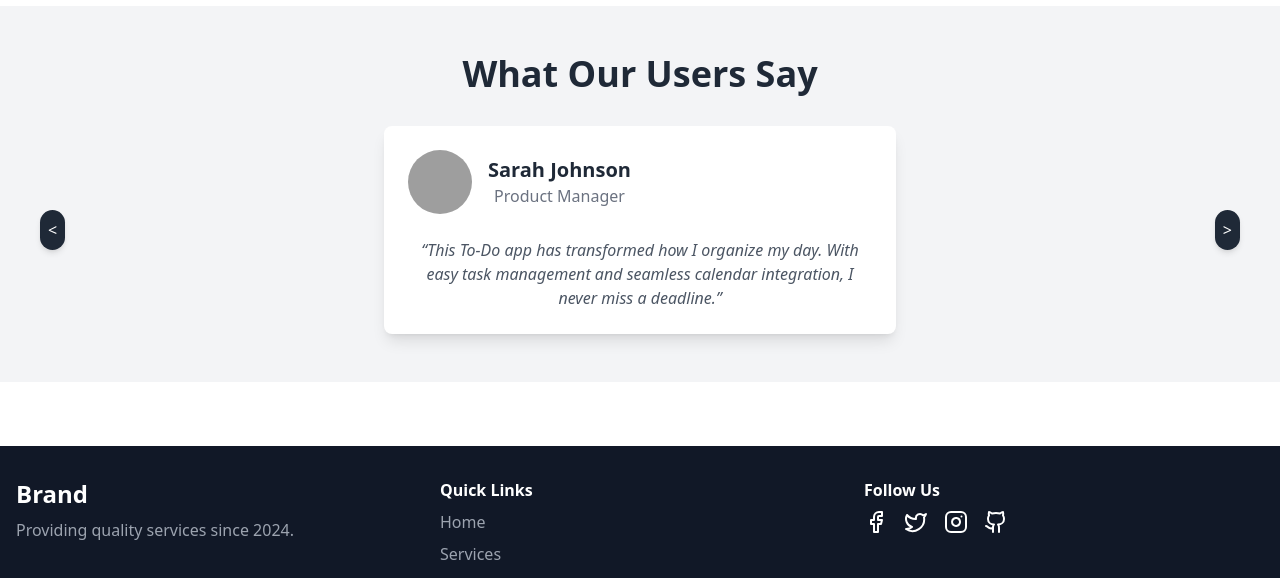
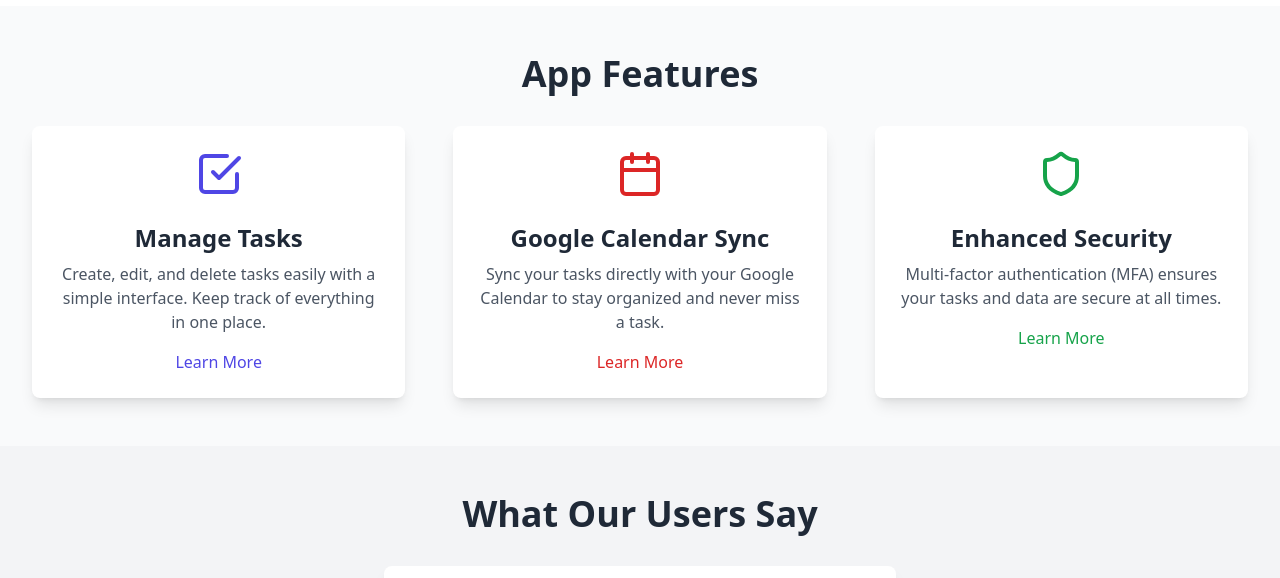
Before and after one commit to ekramul28/To-do-app-client, a React (Vite) app: page / in a window 1280 px wide. Shown: the part 794-1372 px from the top of the page. Built offline with nearby package versions, Linux system fonts and the light colour scheme; grey boxes are pictures that could not be loaded.

Commit message:
add Features action

```diff
--- a/src/App.tsx
+++ b/src/App.tsx
@@ -1,5 +1,6 @@
 import Footer from "./components/share/Footer";
 import Navbar from "./components/share/Header";
+import Features from "./pages/Features/Features";
 import Testimonials from "./pages/Testimonials/Testimonials";
 import Todo from "./pages/Todo";
 
@@ -8,6 +9,8 @@ function App() {
     <>
       <Navbar />
       <Todo></Todo>
+
+      <Features />
       <Testimonials />
       <Footer />
     </>
--- /dev/null
+++ b/src/pages/Features/Features.tsx
@@ -0,0 +1,65 @@
+import { CheckSquare, Calendar, Shield } from "lucide-react";
+
+const Features = () => {
+  return (
+    <section className="py-12 bg-gray-50">
+      <div className="container mx-auto text-center">
+        <h2 className="text-4xl font-semibold text-gray-800 mb-8">
+          App Features
+        </h2>
+        <div className="grid grid-cols-1 sm:grid-cols-2 md:grid-cols-3 gap-12">
+          {/* Feature 1: Manage Tasks */}
+          <div className="shadow-lg p-6 rounded-lg bg-white hover:shadow-2xl transition-shadow duration-300">
+            <div className="mb-6 flex justify-center items-center">
+              <CheckSquare size={48} className="text-indigo-600" />
+            </div>
+            <h3 className="text-2xl font-semibold text-gray-800 mb-2">
+              Manage Tasks
+            </h3>
+            <p className="text-gray-600 mb-4">
+              Create, edit, and delete tasks easily with a simple interface.
+              Keep track of everything in one place.
+            </p>
+            <button className="text-indigo-600 hover:underline">
+              Learn More
+            </button>
+          </div>
+
+          {/* Feature 2: Google Calendar Sync */}
+          <div className="shadow-lg p-6 rounded-lg bg-white hover:shadow-2xl transition-shadow duration-300">
+            <div className="mb-6 flex justify-center items-center">
+              <Calendar size={48} className="text-red-600" />
+            </div>
+            <h3 className="text-2xl font-semibold text-gray-800 mb-2">
+              Google Calendar Sync
+            </h3>
+            <p className="text-gray-600 mb-4">
+              Sync your tasks directly with your Google Calendar to stay
+              organized and never miss a task.
+            </p>
+            <button className="text-red-600 hover:underline">Learn More</button>
+          </div>
+
+          {/* Feature 3: Enhanced Security */}
+          <div className="shadow-lg p-6 rounded-lg bg-white hover:shadow-2xl transition-shadow duration-300">
+            <div className="mb-6 flex justify-center items-center">
+              <Shield size={48} className="text-green-600" />
+            </div>
+            <h3 className="text-2xl font-semibold text-gray-800 mb-2">
+              Enhanced Security
+            </h3>
+            <p className="text-gray-600 mb-4">
+              Multi-factor authentication (MFA) ensures your tasks and data are
+              secure at all times.
+            </p>
+            <button className="text-green-600 hover:underline">
+              Learn More
+            </button>
+          </div>
+        </div>
+      </div>
+    </section>
+  );
+};
+
+export default Features;
```
